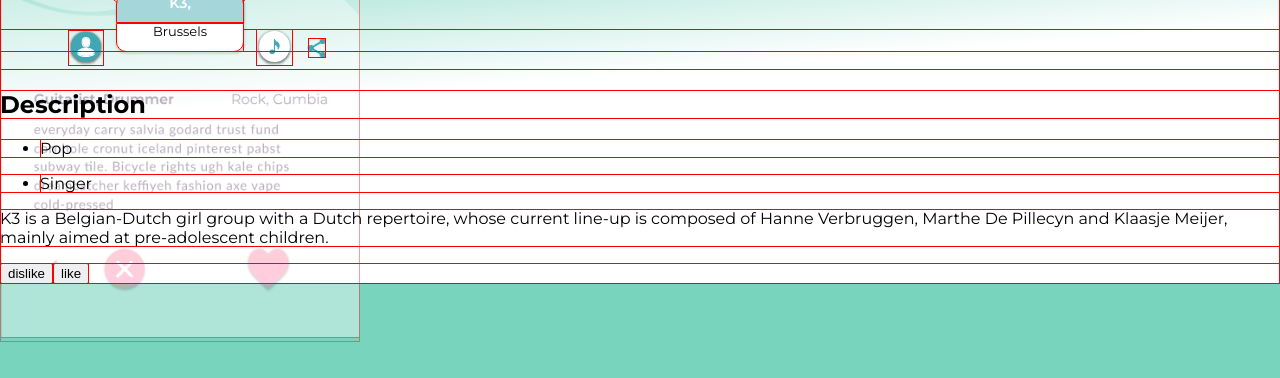
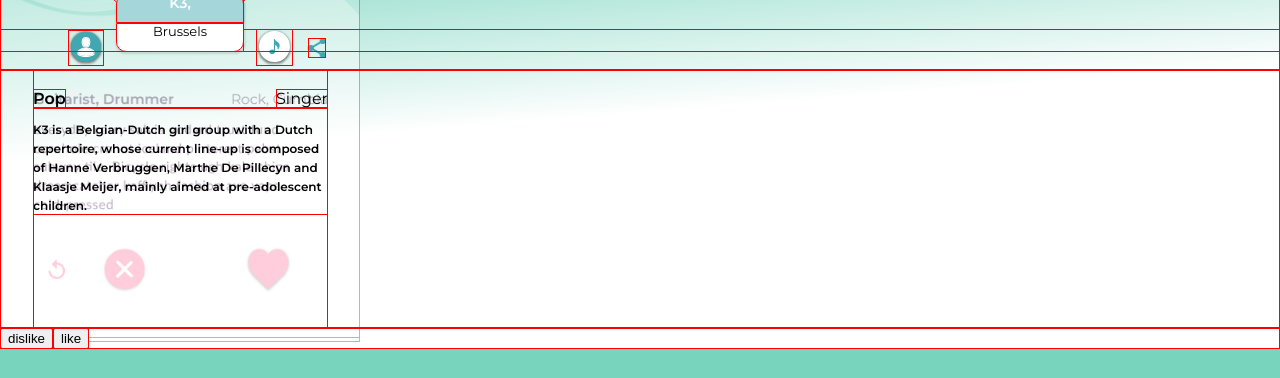
Before and after one commit to swesterveld/codaisseur-project-cowbell, a React (Create React App) app: page / in a window 1280 px wide. Shown: the part 302-680 px from the top of the page. Built offline with nearby package versions, Linux system fonts and the light colour scheme; grey boxes are pictures that could not be loaded.

Commit message:
Initial implementation of CSS on profile details

```diff
--- a/src/components/ProfileCard.css
+++ b/src/components/ProfileCard.css
@@ -70,3 +70,44 @@
     margin-left: 15px;
     margin-bottom: 8px;
 }
+
+#details-box {
+    margin-left: 33px;
+    width: 295px;
+    height: 258px;
+}
+
+#details-media {
+
+}
+
+.genre-chip,
+.role-chip {
+    display: inline-block;
+    background: var(--verdigris);
+    padding: 0 12px;
+    -webkit-border-radius: 32px;
+    -moz-border-radius: 32px;
+    border-radius: 32px;
+    font-size: 13px;
+}
+
+#details-keywords {
+    display: flex;
+    padding-top: 19px;
+    justify-content: space-between;
+}
+
+#details-genres {
+    font-weight: var(--semi-bold);
+}
+
+#details-roles {
+}
+
+#details-description {
+    padding-top: 12px;
+    font-size: 12px;
+    font-weight: var(--semi-bold);
+    line-height: 19px;
+}
--- a/src/components/ProfileCard.js
+++ b/src/components/ProfileCard.js
@@ -2,8 +2,8 @@ import React, { Component } from 'react';
 import './ProfileCard.css'
 
 export const MAX_CHIPS = 2
-export const MEDIA_HEIGHT = 300
-export const MEDIA_WIDTH = 400
+export const MEDIA_HEIGHT = 130
+export const MEDIA_WIDTH = 230
 
 // Dit dan veranderd worden naar de links naar de svg's ofzo
 const CONTACT_MEDIA = ['telephone', 'messenger', 'whatsapp', 'email']
@@ -77,10 +77,14 @@ class ProfileCard extends Component {
     )
   }
 
+  renderKeywords(list) {
+    let keywords = [...list]
+    return keywords.join(', ')
+  }
+
   renderMediaURLs() {
     return (
-      <div>
-        <h2>Media</h2>
+      <div id={"details-media"}>
         <ul>
           { this.props.profile.recordingURLs.map((url) => {
             let platform = this.extractPlatform(url)
@@ -109,12 +113,14 @@ class ProfileCard extends Component {
   }
 
   renderDescription() {
+    let roles = this.props.profile.type === 'musician' ? this.props.profile.roles : this.props.profile.wantedRoles
     return (
-      <div>
-        <h2>Description</h2>
-          { this.renderChips(this.props.profile.genres, "genre-chip") }
-          { this.props.profile.type === 'musician' ? this.renderChips(this.props.profile.roles) : this.renderChips(this.props.profile.wantedRoles) }
-        <p>{this.props.profile.description}</p>
+      <div id={"details-box"}>
+        <div id={"details-keywords"}>
+          <span id={"details-genres"}>{ this.renderKeywords(this.props.profile.genres) }</span>
+          <span id={"details-roles"}>{ this.renderKeywords(roles) }</span>
+        </div>
+        <div id={"details-description"}>{this.props.profile.description}</div>
       </div>
     )
   }
```
